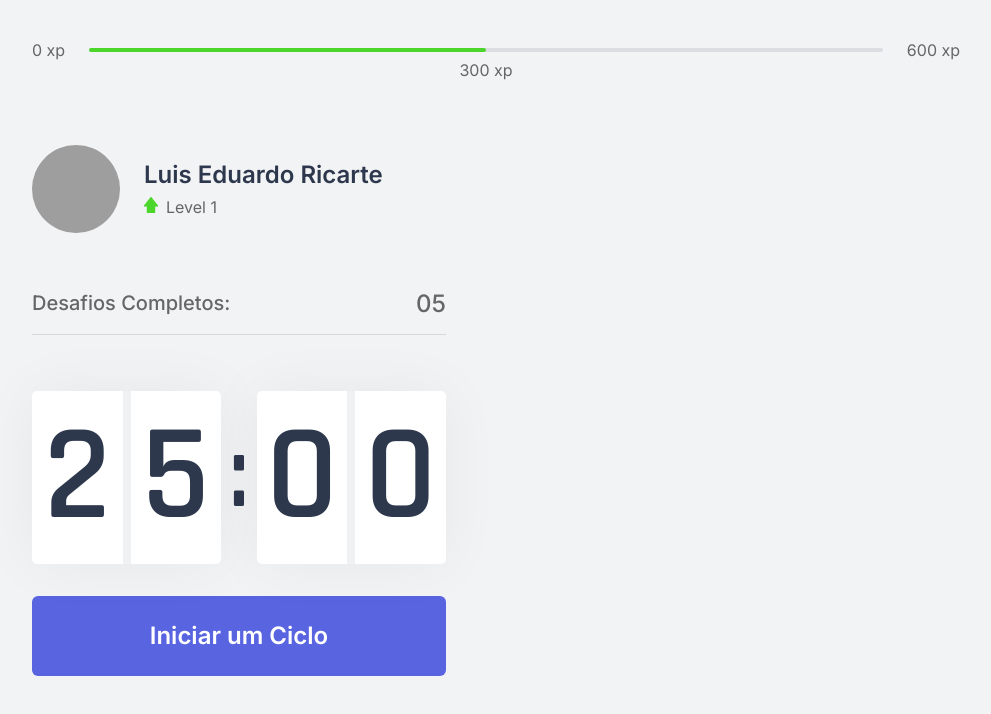
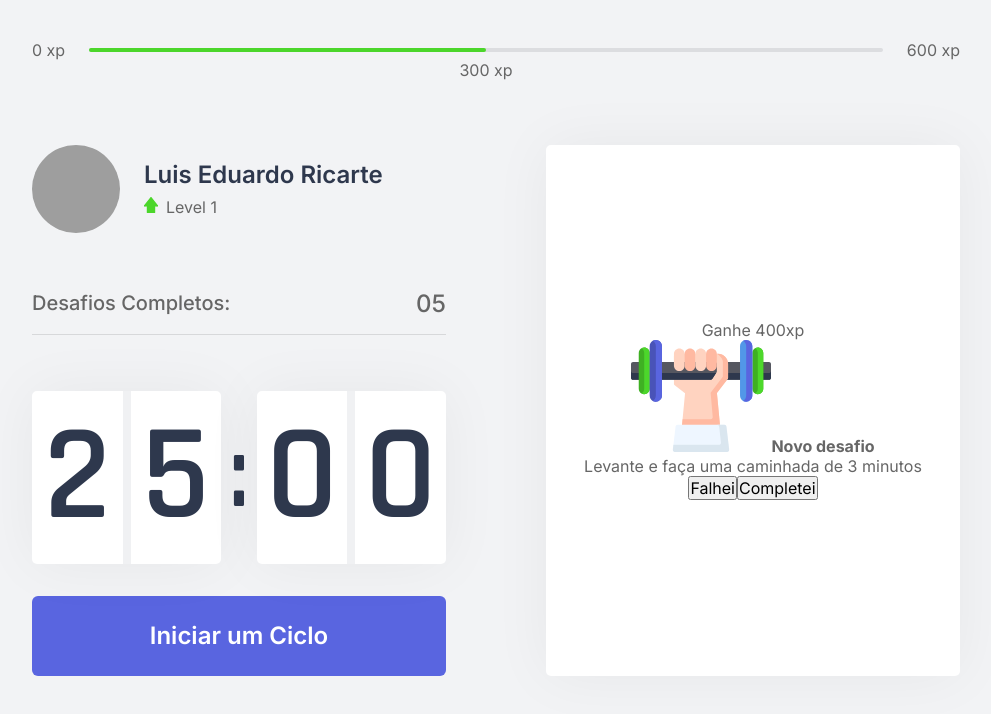
Before and after one commit to luisricarte/move.it, a Next.js app: page / in a window 1280 px wide. Shown: the top 714 px of the page, without its empty margins (144-1135 px from the left). Built offline with nearby package versions, Linux system fonts and the light colour scheme; grey boxes are pictures that could not be loaded.

Commit message:
refatorando button component

```diff
--- a/src/components/Button/index.tsx
+++ b/src/components/Button/index.tsx
@@ -4,22 +4,11 @@
 type ButtonProps = ButtonHTMLAttributes<HTMLButtonElement> & {
     children?: string
     active?: boolean
-    hasFinished?: boolean
 }
-export function Button({children, active = false, hasFinished = false, ...props}: ButtonProps) {
+export function Button({children, active = false, ...props}: ButtonProps) {
     return (
-        <>
-        {hasFinished ?
-        (
-            <button  disabled className={`${styles.countDown} ${styles.hasFinished}`} {...props}>
-            {children}
+            <button  {...props}>
+                {children}
             </button>
-        ) :
-        (
-            <button className={ `${styles.countDown} ${active ? styles.countDownActive : styles.countDownUnactive}`} {...props}>
-            {children}
-            </button>
-        )}
-        </>
     )
 }
--- /dev/null
+++ b/src/components/ChallengeBox/index.tsx
@@ -0,0 +1,45 @@
+import styles from './styles.module.css';
+export function ChallengeBox() {
+    const hasActiveChallenge = true
+
+    return (
+        <div className={styles.challengeBoxContainer}>
+            {
+                hasActiveChallenge ? (
+                    <div className={styles.challengeActive}>
+                        <header>Ganhe 400xp</header>
+
+                        <main>
+                            <img src="icons/body.svg" alt="" />
+                            <strong>Novo desafio</strong>
+                            <p>Levante e faça uma caminhada de 3 minutos</p>
+                        </main>
+                        <footer>
+                            <button
+                                type='button'
+                                className={styles.challengeFailedButton}
+                            >
+                                Falhei
+                            </button>
+                            <button
+                                type='button'
+                                className={styles.challengeSucceededButton}
+                            >
+                                Completei
+                                </button>
+                        </footer>
+                    </div>
+
+                ) : (
+                    <div className={styles.challengeNotActive}>
+                    <strong>Finalize um ciclo para receber um desafio</strong>
+                    <p>
+                        <img src="icons/level-up.svg" alt="level up" />
+                        Avance de level completando desafios
+                    </p>
+                    </div>
+                )
+            }
+        </div>
+    )
+}
--- /dev/null
+++ b/src/components/ChallengeBox/styles.module.css
@@ -0,0 +1,40 @@
+.challengeBoxContainer {
+    height: 100%;
+
+    background: var(--white);
+    border-radius: 5px;
+    box-shadow: 0 0 60px rgba(0,0,0,0.05);
+    padding: 1.5rem 2rem;
+
+    display: flex;
+    flex-direction: column;
+    align-items: center;
+    justify-content: center;
+
+    text-align: center;
+}
+
+.challengeNotActive {
+    display: flex;
+    flex-direction: column;
+    align-items: center;
+}
+
+.challengeNotActive strong {
+    font-size: 1.5rem;
+    font-weight: 500;
+    line-height: 1.4;
+}
+
+.challengeNotActive p {
+    display: flex;
+    flex-direction: column;
+    align-items: center;
+    line-height: 1.4;
+    max-width: 70%;
+    margin-top: 3rem;
+}
+
+.challengeNotActive p img {
+    margin-bottom: 1rem;
+}
--- a/src/components/Countdown/index.tsx
+++ b/src/components/Countdown/index.tsx
@@ -1,6 +1,7 @@
 import { useState, useEffect } from 'react';
 import { Button } from '../Button';
 import styles from './styles.module.css';
+import stylesButton from '../Button/styles.module.css';
 
 let countdownTimeout: NodeJS.Timeout;
 
@@ -55,7 +56,8 @@
                 hasFinished ?
                 (
                     <Button
-                    hasFinished
+                        className={`${stylesButton.countDown} ${stylesButton.hasFinished}`}
+                        disabled
                     >
                     Ciclo Finalizado
                     </Button>
@@ -63,7 +65,7 @@
                 (
                     <Button
                         onClick={isActive ?  cancelCountDown : startCountDown}
-                        active={isActive}
+                        className={ `${stylesButton.countDown} ${isActive ? stylesButton.countDownActive : stylesButton.countDownUnactive}`}
                     >
                     { isActive ? 'Abandonar Ciclo ' : 'Iniciar um Ciclo'}
                     </Button>
--- a/src/pages/index.tsx
+++ b/src/pages/index.tsx
@@ -5,6 +5,7 @@
 
 import Head from "next/head";
 import styles from '../styles/components/Home.module.css';
+import { ChallengeBox } from "@/components/ChallengeBox";
 
 
 
@@ -24,7 +25,9 @@
                     <Countdown/>
 
                 </div>
-                <div></div>
+                <div>
+                    <ChallengeBox/>
+                </div>
             </section>
 
         </div>
```
